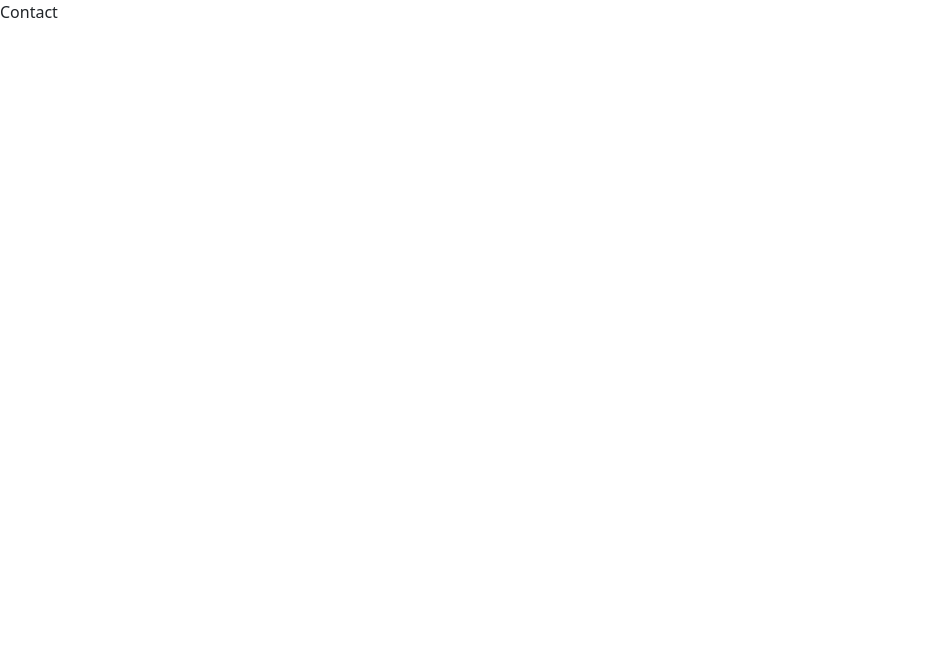
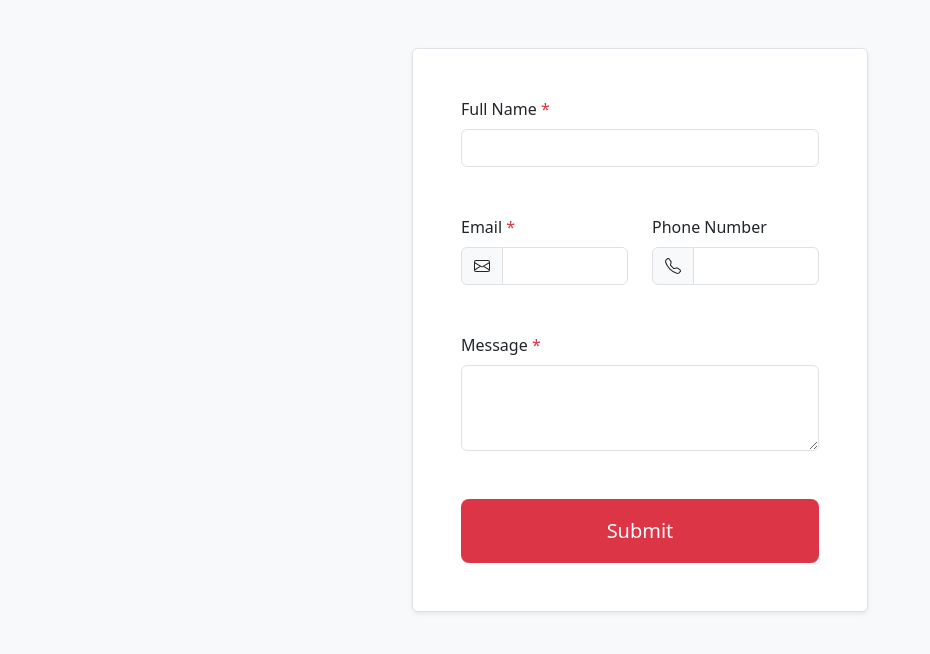
Before and after one commit to Suzette0603/Bloodlink_frontend_group, a React (Vite) app: page /contact in a window 1280 px wide. Shown: the top 654 px of the page, without its empty margins (0-930 px from the left). Built offline with nearby package versions, Linux system fonts and the light colour scheme.

Commit message:
added page contact and about

```diff
--- a/src/pages/About.jsx
+++ b/src/pages/About.jsx
@@ -1,8 +1,54 @@
 import React from 'react'
+
+import BlooAbout from './about-blood.png'
+import { RiIndentIncrease } from "react-icons/ri";
+import { MdSecurity } from "react-icons/md";
 
 const About = () => {
   return (
-    <div>About</div>
+    <div>
+      <section class="py-3 py-md-5 py-xl-8">
+    <div class="container">
+      <div class="row gy-3 gy-md-4 gy-lg-0 align-items-lg-center">
+        <div class="col-12 col-lg-6 col-xl-5">
+          <img src={BlooAbout} alt="" />
+        </div>
+        <div class="col-12 col-lg-6 col-xl-7">
+          <div class="row justify-content-xl-center">
+            <div class="col-12 col-xl-11">
+              <h2 class="h1 mb-3">Who Are We?</h2>
+              <p class="lead fs-4 text-secondary mb-3">We are committed to fostering a culture of giving, where individuals from all walks of life come together to contribute to the well-being of our communities through the simple act of donating blood."</p>
+              <p class="mb-5">Our vision is a world where no one suffers due to a shortage of blood. We envision a society where voluntary blood donation is a norm, and every eligible person feels empowered to contribute to this life-saving cause</p>
+              <div class="row gy-4 gy-md-0 gx-xxl-5X">
+                <div class="col-12 col-md-6">
+                  <div class="d-flex">
+                    <div class="me-4 text-primary">
+                    <MdSecurity color='red' />
+                    </div>
+                    <div>
+                      <p class="text-secondary mb-0">Encourage and facilitate more people to donate blood regularly through awareness campaigns, community events, and partnerships.</p>
+                    </div>
+                  </div>
+                </div>
+                <div class="col-12 col-md-6">
+                  <div class="d-flex">
+                    <div class="me-4 text-primary">
+                    <RiIndentIncrease color='red' />
+                    </div>
+                    <div>
+
+                      <p class="text-secondary mb-0"> Work towards building a robust and reliable blood supply network to meet the demands of hospitals and medical facilities, ensuring that no patient goes without the necessary blood.</p>
+                    </div>
+                  </div>
+                </div>
+              </div>
+            </div>
+          </div>
+        </div>
+      </div>
+    </div>
+  </section>
+    </div>
   )
 }
 
--- a/src/pages/Contact.jsx
+++ b/src/pages/Contact.jsx
@@ -1,8 +1,69 @@
 import React from 'react'
+//import bloodunscreen from './bloodunscreen.gif'
 
 const Contact = () => {
   return (
-    <div>Contact</div>
+
+      <div>
+<section class="bg-light py-3 py-md-5">
+  <div class="container">
+    <div class="row justify-content-md-center">
+
+    </div>
+  </div>
+
+  <div class="container w-50 h-100 ">
+    <div class="row justify-content-lg-center">
+      <div class="col-12 col-lg-9">
+        <div class="bg-white border rounded shadow-sm overflow-hidden">
+
+          <form action="#!">
+            <div class="row gy-4 gy-xl-5 p-4 p-xl-5">
+              <div class="col-12">
+                <label for="fullname" class="form-label">Full Name <span class="text-danger">*</span></label>
+                <input type="text" class="form-control" id="fullname" name="fullname" value="" required/>
+              </div>
+              <div class="col-12 col-md-6">
+                <label for="email" class="form-label">Email <span class="text-danger">*</span></label>
+                <div class="input-group">
+                  <span class="input-group-text">
+                    <svg xmlns="http://www.w3.org/2000/svg" width="16" height="16" fill="currentColor" class="bi bi-envelope" viewBox="0 0 16 16">
+                      <path d="M0 4a2 2 0 0 1 2-2h12a2 2 0 0 1 2 2v8a2 2 0 0 1-2 2H2a2 2 0 0 1-2-2V4Zm2-1a1 1 0 0 0-1 1v.217l7 4.2 7-4.2V4a1 1 0 0 0-1-1H2Zm13 2.383-4.708 2.825L15 11.105V5.383Zm-.034 6.876-5.64-3.471L8 9.583l-1.326-.795-5.64 3.47A1 1 0 0 0 2 13h12a1 1 0 0 0 .966-.741ZM1 11.105l4.708-2.897L1 5.383v5.722Z" />
+                    </svg>
+                  </span>
+                  <input type="email" class="form-control" id="email" name="email" value="" required/>
+                </div>
+              </div>
+              <div class="col-12 col-md-6">
+                <label for="phone" class="form-label">Phone Number</label>
+                <div class="input-group">
+                  <span class="input-group-text">
+                    <svg xmlns="http://www.w3.org/2000/svg" width="16" height="16" fill="currentColor" class="bi bi-telephone" viewBox="0 0 16 16">
+                      <path d="M3.654 1.328a.678.678 0 0 0-1.015-.063L1.605 2.3c-.483.484-.661 1.169-.45 1.77a17.568 17.568 0 0 0 4.168 6.608 17.569 17.569 0 0 0 6.608 4.168c.601.211 1.286.033 1.77-.45l1.034-1.034a.678.678 0 0 0-.063-1.015l-2.307-1.794a.678.678 0 0 0-.58-.122l-2.19.547a1.745 1.745 0 0 1-1.657-.459L5.482 8.062a1.745 1.745 0 0 1-.46-1.657l.548-2.19a.678.678 0 0 0-.122-.58L3.654 1.328zM1.884.511a1.745 1.745 0 0 1 2.612.163L6.29 2.98c.329.423.445.974.315 1.494l-.547 2.19a.678.678 0 0 0 .178.643l2.457 2.457a.678.678 0 0 0 .644.178l2.189-.547a1.745 1.745 0 0 1 1.494.315l2.306 1.794c.829.645.905 1.87.163 2.611l-1.034 1.034c-.74.74-1.846 1.065-2.877.702a18.634 18.634 0 0 1-7.01-4.42 18.634 18.634 0 0 1-4.42-7.009c-.362-1.03-.037-2.137.703-2.877L1.885.511z" />
+                    </svg>
+                  </span>
+                  <input type="tel" class="form-control" id="phone" name="phone" value=""/>
+                </div>
+              </div>
+              <div class="col-12">
+                <label for="message" class="form-label">Message <span class="text-danger">*</span></label>
+                <textarea class="form-control" id="message" name="message" rows="3" required></textarea>
+              </div>
+              <div class="col-12">
+                <div class="d-grid">
+                  <button class="btn bg-danger text-light p-3 btn-lg" type="submit">Submit</button>
+                </div>
+              </div>
+            </div>
+          </form>
+
+        </div>
+      </div>
+    </div>
+  </div>
+</section>
+
+    </div>
   )
 }
 
```
Also changed, not shown: src/pages/about-blood.png (added), src/pages/bloodunscreen.gif (added).
